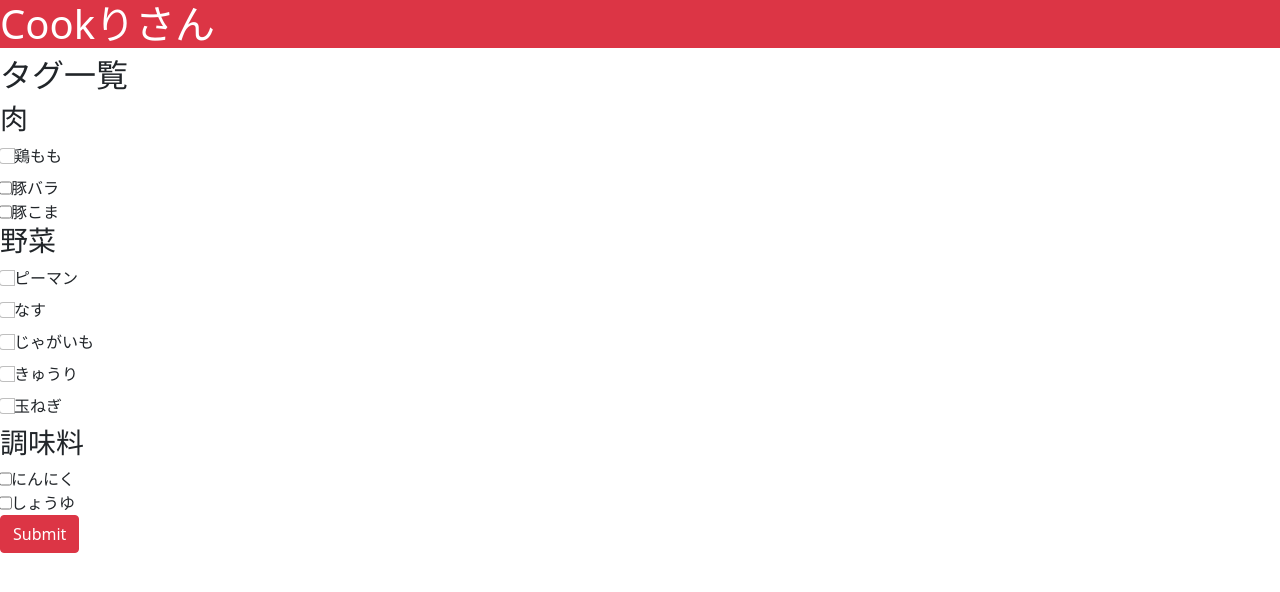
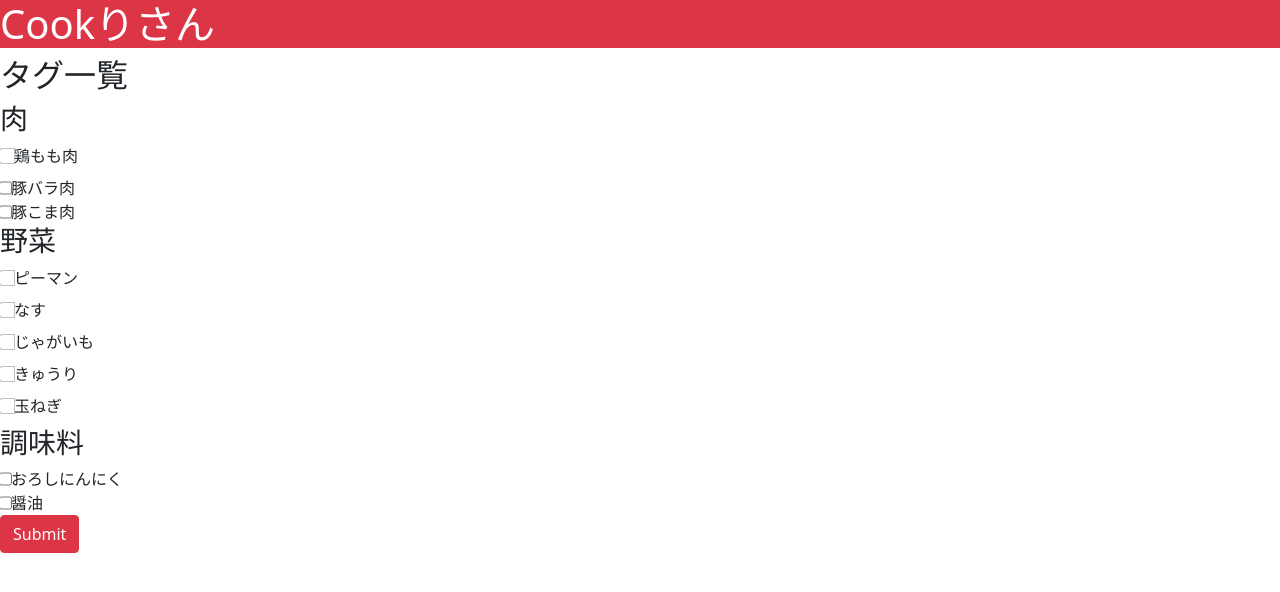
Before and after one commit to enpitut2022/cookri-san, a FastAPI app: page / in a window 1280 px wide. Shown: the top 592 px of the page. Run offline with FastAPI, Linux system fonts and the light colour scheme.

Commit message:
Viewを基に戻す

```diff
--- a/templates/main.html
+++ b/templates/main.html
@@ -12,16 +12,16 @@
             <div class="input-group">
                 <h3>肉</h3>
                 <div class="input-group">
-                    <input type="checkbox"name="ing" class="form-check-input" id="鶏もも" value="鶏もも" />
-                    <label for="鶏もも" class="form-label">鶏もも</label>
+                    <input type="checkbox"name="ing" class="form-check-input" id="鶏もも肉" value="鶏もも肉" />
+                    <label for="鶏もも肉" class="form-label">鶏もも肉</label>
                 </div>
                 <div class="input-group">
-                    <input type="checkbox" name="ing" id="豚バラ" value="豚バラ" />
-                    <label for="豚バラ">豚バラ</label>
+                    <input type="checkbox" name="ing" id="豚バラ肉" value="豚バラ肉" />
+                    <label for="豚バラ肉">豚バラ肉</label>
                 </div>
                 <div class="input-group">
-                    <input type="checkbox"name="ing" id="豚こま" value="豚こま" />
-                    <label for="豚こま">豚こま</label>
+                    <input type="checkbox"name="ing" id="豚こま肉" value="豚こま肉" />
+                    <label for="豚こま肉">豚こま肉</label>
                 </div>
             </div>
 
@@ -52,12 +52,12 @@
         <div class="input-group">
             <h3>調味料</h3>
             <div class="input-group">
-                <input type="checkbox" name="ing" id="にんにく" value="にんにく">
-                <label for="にんにく">にんにく</label>
+                <input type="checkbox" name="ing" id="おろしにんにく" value="おろしにんにく">
+                <label for="おろしにんにく">おろしにんにく</label>
             </div>
             <div class="input-group">
-                <input type="checkbox" name="ing" id="しょうゆ" value="しょうゆ">
-                <label for="しょうゆ">しょうゆ</label>
+                <input type="checkbox" name="ing" id="醤油" value="醤油">
+                <label for="醤油">醤油</label>
             </div>
         </div>
 
```
